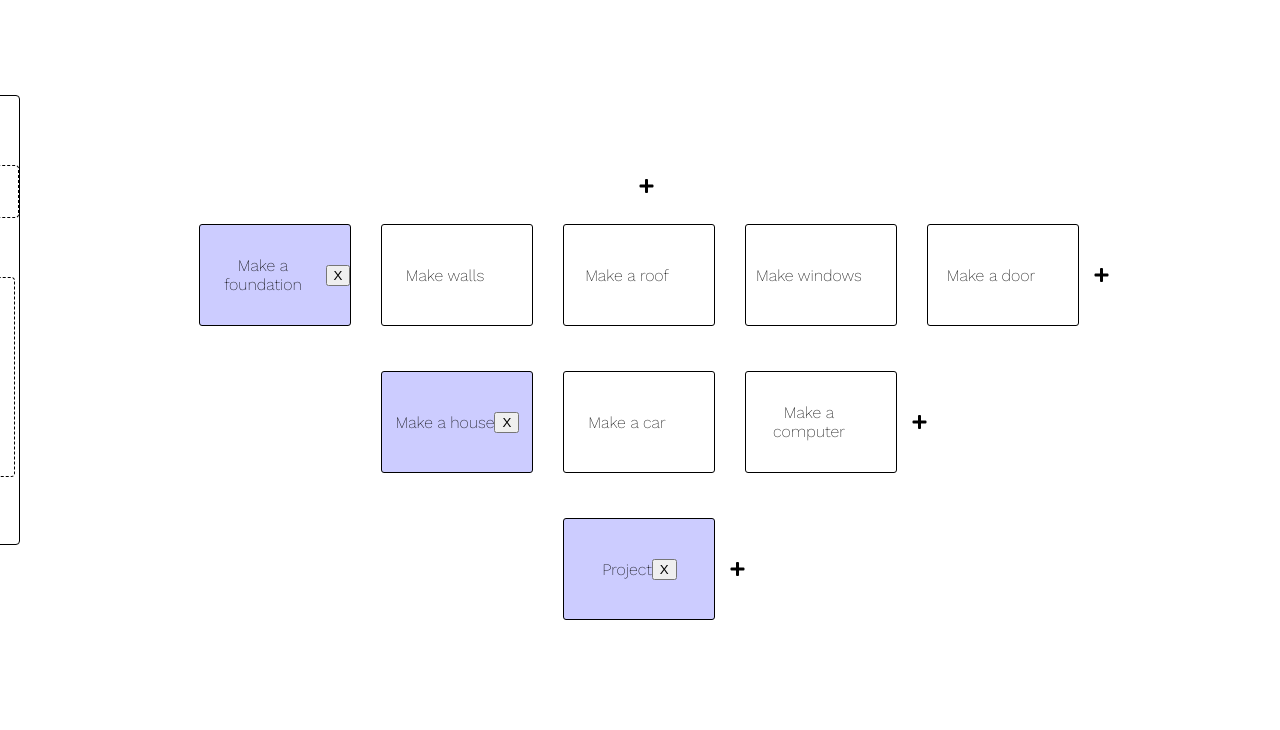
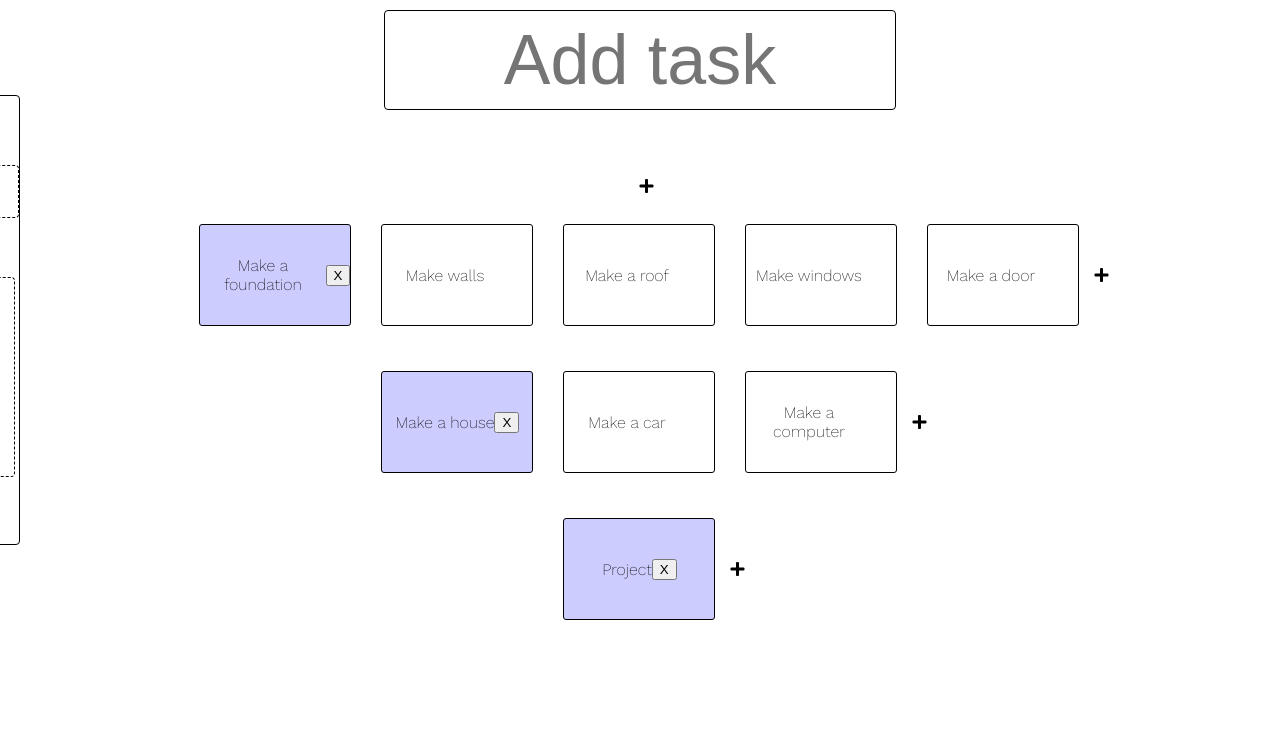
Before and after one commit to RoberCop/PRO101-Prosjekt, a plain HTML site: page nodeTree.html in a window 1280 px wide. Shown: the part 80-810 px from the top of the page. Drawn offline with nearby package versions, Linux system fonts and the light colour scheme.

Commit message:
Added large input in header

```diff
--- a/nodeTreeStyle.css
+++ b/nodeTreeStyle.css
@@ -20,7 +20,7 @@ body {
     display: flex;
     width: 100%;
     height: 100%;
-    justify-content: center;
+    jusify-content: center;
     align-items: center;
 }
 
@@ -58,6 +58,19 @@ header
     transform: translate(0%, 0%);
     transform-style: preserve-3d;
     border-top: none;
+    z-index: 100;
+}
+
+header > #largeInput {
+    position: absolute;
+    transform: translate(-50%, 100%);
+    left: 50%;
+    height: 100px;
+    width: 40%;
+    padding: 10px;
+    border: 1px solid;
+    font-size: 70px;
+    text-align: center;
 }
 
 main {
```
